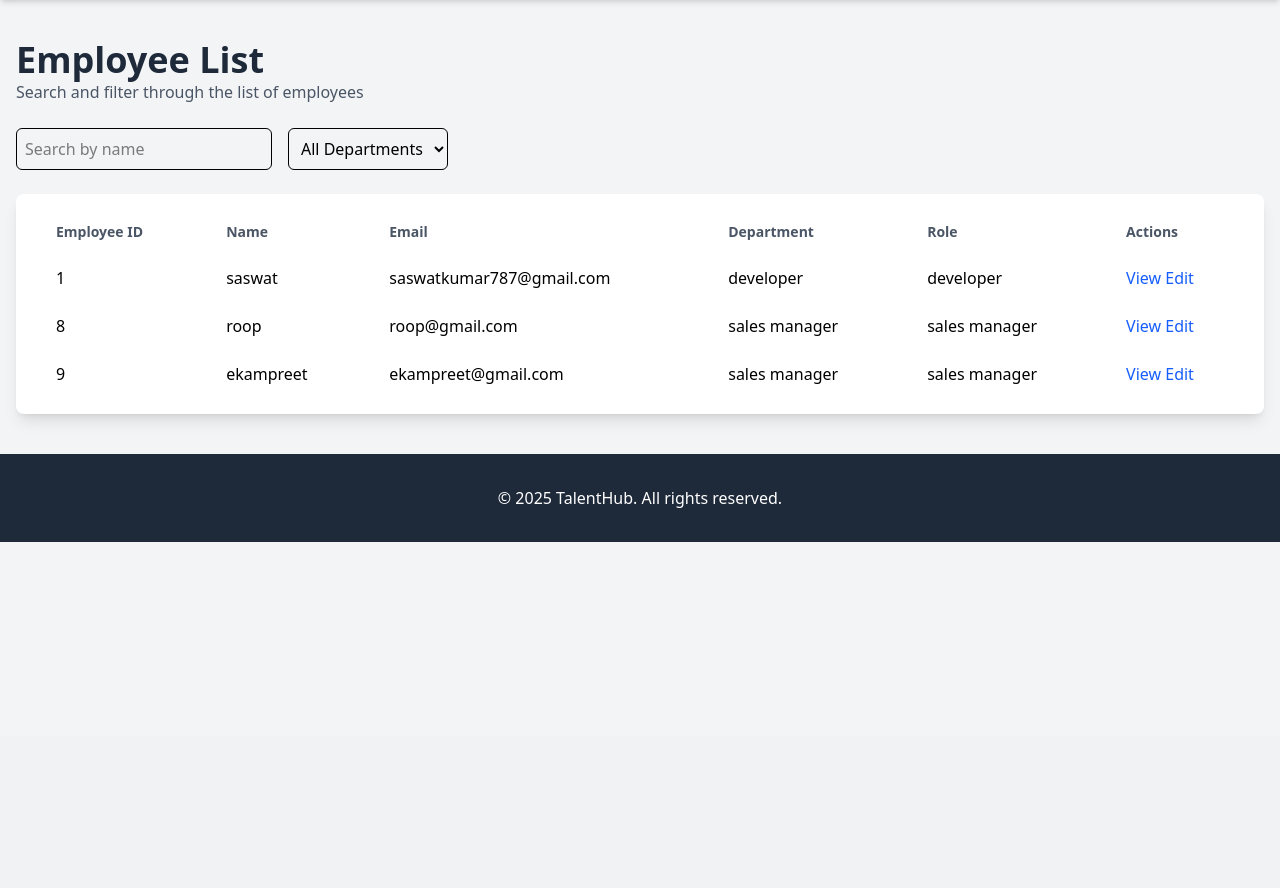
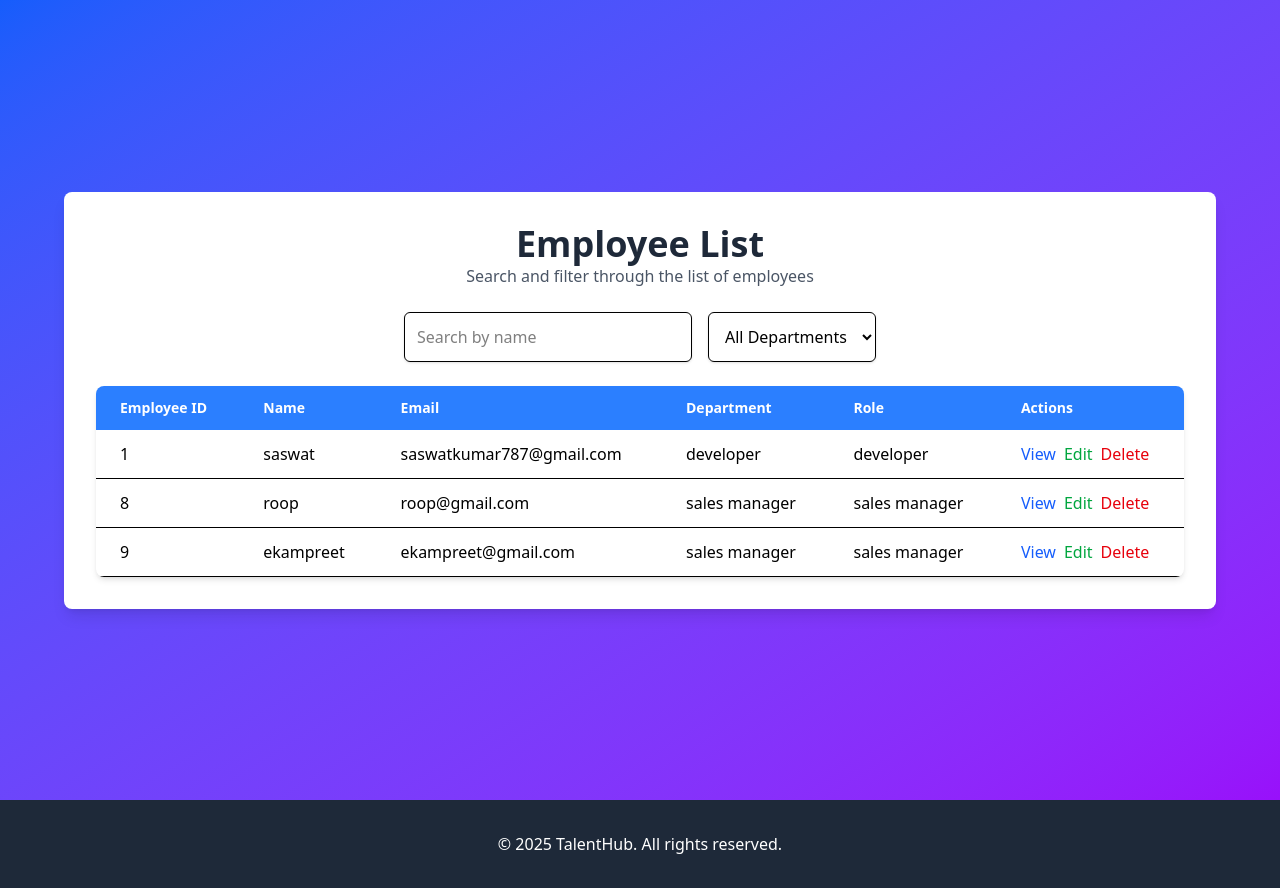
Before and after one commit to saswatpanda001/tms_roop, a Django app: page /emp/list in a window 1280 px wide. Shown: the part 64-952 px from the top of the page. Before the commit the page ends 606 px from the top, so only its background shows below. Run offline with Django 4.2, Linux system fonts and the light colour scheme; a user stored in the database is signed in; data comes from the database, SQL or seed files in the repository; both versions use the stored data as it was after the commit.

Commit message:
eleventh

```diff
--- a/main/templates/emp_list.html
+++ b/main/templates/emp_list.html
@@ -1,116 +1,76 @@
-
-
-
 {% extends 'base.html' %}
 
 {% block content %}
+<!-- Page Background -->
+<div class="min-h-screen bg-gradient-to-br from-blue-600 to-purple-600 flex items-center justify-center py-10 px-4">
 
-
-
-  <!-- Employee List Section -->
-  <section class="py-10">
-    <div class="container mx-auto px-4">
+  <div class="max-w-6xl w-full bg-white shadow-lg rounded-lg p-8">
 
     <!-- Page Title -->
-      <div class="mb-6">
+    <div class="mb-6 text-center">
       <h1 class="text-4xl font-bold text-gray-800">Employee List</h1>
       <p class="text-gray-600">Search and filter through the list of employees</p>
     </div>
 
-      <!-- Search and Filter Section -->
-      <div class="mb-6 flex items-center space-x-4">
-        <!-- Search Input -->
-        <input id="search" type="text" placeholder="Search by name" class="p-2 border rounded-md w-full sm:w-64" onkeyup="filterEmployees()">
+    <!-- Search & Filter Section -->
+    <div class="mb-6 flex flex-wrap gap-4 items-center justify-center">
+      <input id="search" type="text" placeholder="Search by name" class="p-3 border rounded-md w-72 shadow-sm focus:ring-2 focus:ring-blue-400" onkeyup="filterEmployees()">
 
-        <!-- Department Filter -->
-        <select id="department" class="p-2 border rounded-md" onchange="filterEmployees()">
+      <select id="department" class="p-3 border rounded-md shadow-sm focus:ring-2 focus:ring-blue-400" onchange="filterEmployees()">
         <option value="">All Departments</option>
         {% for each in position %}
-          <option value="IT">{{each.title}}</option>
+        <option value="{{ each.title }}">{{ each.title }}</option>
         {% endfor %}
-
       </select>
     </div>
 
     <!-- Employee Table -->
-      <div class="overflow-x-auto bg-white shadow-lg rounded-lg p-4">
-        <table class="min-w-full table-auto">
+    <div class="overflow-x-auto bg-white shadow-md rounded-lg">
+      <table class="w-full border-collapse">
         <thead>
-            <tr>
-              <th class="px-6 py-3 text-left text-sm font-semibold text-gray-600">Employee ID</th>
-              <th class="px-6 py-3 text-left text-sm font-semibold text-gray-600">Name</th>
-              <th class="px-6 py-3 text-left text-sm font-semibold text-gray-600">Email</th>
-              <th class="px-6 py-3 text-left text-sm font-semibold text-gray-600">Department</th>
-              <th class="px-6 py-3 text-left text-sm font-semibold text-gray-600">Role</th>
-              <th class="px-6 py-3 text-left text-sm font-semibold text-gray-600">Actions</th>
+          <tr class="bg-blue-500 text-white">
+            <th class="px-6 py-3 text-left text-sm font-semibold">Employee ID</th>
+            <th class="px-6 py-3 text-left text-sm font-semibold">Name</th>
+            <th class="px-6 py-3 text-left text-sm font-semibold">Email</th>
+            <th class="px-6 py-3 text-left text-sm font-semibold">Department</th>
+            <th class="px-6 py-3 text-left text-sm font-semibold">Role</th>
+            <th class="px-6 py-3 text-left text-sm font-semibold">Actions</th>
           </tr>
         </thead>
+        <tbody>
           {% for data in emp_list %}
-          <tbody>
-            <!-- Employee Row 1 -->
-            <tr class="employee-row">
-              <td class="px-6 py-3 employee-id">{{data.user.id}}</td>
-              <td class="px-6 py-3 employee-name">{{data.user.username}}</td>
-              <td class="px-6 py-3">{{data.user.email}}</td>
-              <td class="px-6 py-3 employee-department">{{data.position}}</td>
-              <td class="px-6 py-3">{{data.position_gen}}</td>
-              <td class="px-6 py-3">
-                <a href="{% url 'main:emp_details' pk=data.user.id %}"><button class="text-blue-600 hover:underline">View</button></a>
-                <a href="{% url 'main:profile_edit' pk=data.user.id %}"><button class="text-blue-600 hover:underline">Edit</button></a>
+          <tr class="employee-row border-b hover:bg-gray-100 transition">
+            <td class="px-6 py-3 employee-id">{{ data.user.id }}</td>
+            <td class="px-6 py-3 employee-name">{{ data.user.username }}</td>
+            <td class="px-6 py-3">{{ data.user.email }}</td>
+            <td class="px-6 py-3 employee-department">{{ data.position }}</td>
+            <td class="px-6 py-3">{{ data.position_gen }}</td>
+            <td class="px-6 py-3 flex space-x-2">
+              <a href="{% url 'main:emp_details' pk=data.user.id %}" class="text-blue-600 hover:underline">View</a>
+              <a href="{% url 'main:profile_edit' pk=data.user.id %}" class="text-green-600 hover:underline">Edit</a>
+              <button onclick="showModal({{ data.user.id }})" class="text-red-600 hover:underline">Delete</button>
+            </td>
+          </tr>
+          {% endfor %}
+        </tbody>
+      </table>
+    </div>
+  </div>
+</div>
 
-
-
-                <!-- Modal -->
-                <div id="confirmationModal" class="fixed inset-0  flex items-center justify-center hidden">
-                    <div class="bg-white p-6 rounded shadow-lg">
-                        <p class="text-lg">Are you sure you want to delete?</p>
-                        <div class="mt-4">
-                            <button id="confirmDelete" class="bg-red-600 text-white py-2 px-4 rounded hover:bg-red-700">Yes, Delete</button>
-                            <button id="cancelDelete" class="ml-2 bg-gray-200 py-2 px-4 rounded hover:bg-gray-300">Cancel</button>
+<!-- Delete Confirmation Modal -->
+<div id="confirmationModal" class="fixed inset-0 flex items-center justify-center bg-black bg-opacity-50 hidden">
+  <div class="bg-white p-6 rounded-lg shadow-lg text-center max-w-sm">
+    <p class="text-lg font-semibold text-gray-800">Are you sure you want to delete?</p>
+    <div class="mt-4 flex justify-center gap-4">
+      <button id="confirmDelete" class="bg-red-500 text-white py-2 px-4 rounded hover:bg-red-600">Yes, Delete</button>
+      <button id="cancelDelete" class="bg-gray-300 py-2 px-4 rounded hover:bg-gray-400">Cancel</button>
     </div>
   </div>
 </div>
 
 <script>
-                                    // Get modal and buttons
-                  const deleteButton = document.getElementById('deleteButton');
-                  const confirmationModal = document.getElementById('confirmationModal');
-                  const cancelDelete = document.getElementById('cancelDelete');
-                  const confirmDelete = document.getElementById('confirmDelete');
-
-                  // Show modal when delete button is clicked
-                  deleteButton.addEventListener('click', () => {
-                      confirmationModal.classList.remove('hidden');
-                  });
-
-                  // Close modal when cancel button is clicked
-                  cancelDelete.addEventListener('click', () => {
-                      confirmationModal.classList.add('hidden');
-                  });
-
-                  // Handle the delete action (add your deletion logic here)
-                  confirmDelete.addEventListener('click', () => {
-                      // Add your deletion logic here, e.g., an API call or DOM manipulation.
-                      alert('Item deleted!');
-                      confirmationModal.classList.add('hidden');
-                  });
-
-                </script>
-
-              </td>
-            </tr>
-
-
-          </tbody>
-          {% endfor %}
-        </table>
-      </div>
-
-    </div>
-  </section>
-
-  <script>
-    // Filter function
+  // Filter Employees
   function filterEmployees() {
     const searchQuery = document.getElementById('search').value.toLowerCase();
     const departmentFilter = document.getElementById('department').value.toLowerCase();
@@ -127,7 +87,19 @@
       }
     });
   }
+
+  // Show Modal
+  function showModal(userId) {
+    document.getElementById('confirmationModal').classList.remove('hidden');
+    document.getElementById('confirmDelete').onclick = function() {
+      alert(`Employee ID ${userId} deleted!`);
+      document.getElementById('confirmationModal').classList.add('hidden');
+    };
+  }
+
+  // Hide Modal
+  document.getElementById('cancelDelete').addEventListener('click', () => {
+    document.getElementById('confirmationModal').classList.add('hidden');
+  });
 </script>
-
-
 {% endblock %}
--- a/templates/account/base.html
+++ b/templates/account/base.html
@@ -11,7 +11,7 @@
 
 
     <link href="https://cdn.jsdelivr.net/npm/bootstrap@5.0.0-beta3/dist/css/bootstrap.min.css" rel="stylesheet" integrity="sha384-eOJMYsd53ii+scO/bJGFsiCZc+5NDVN2yr8+0RDqr0Ql0h+rP48ckxlpbzKgwra6" crossorigin="anonymous">
-
+    <script src="https://cdn.tailwindcss.com"></script>
 
 
 
```
Also changed, not shown: main/templates/training.html (+24 -3 lines), templates/account/logout.html (+12 -14 lines), db.sqlite3. Lines whose indentation alone changed are shown as unchanged.
